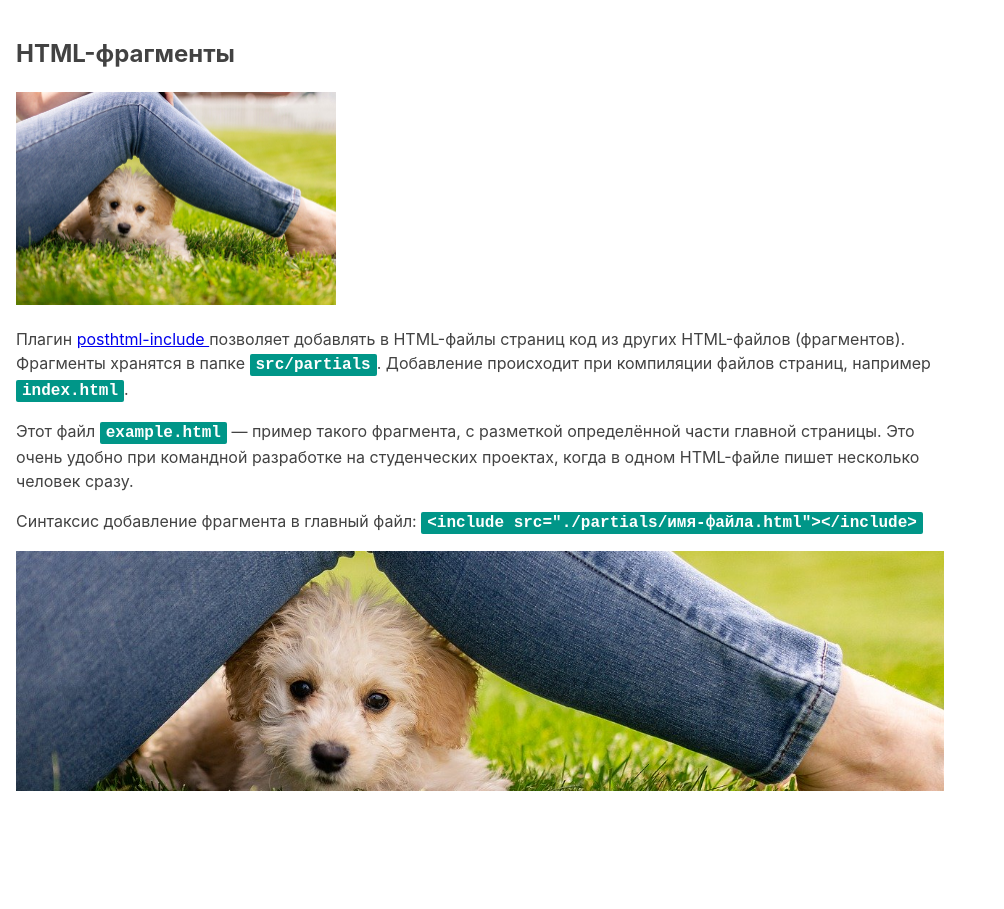
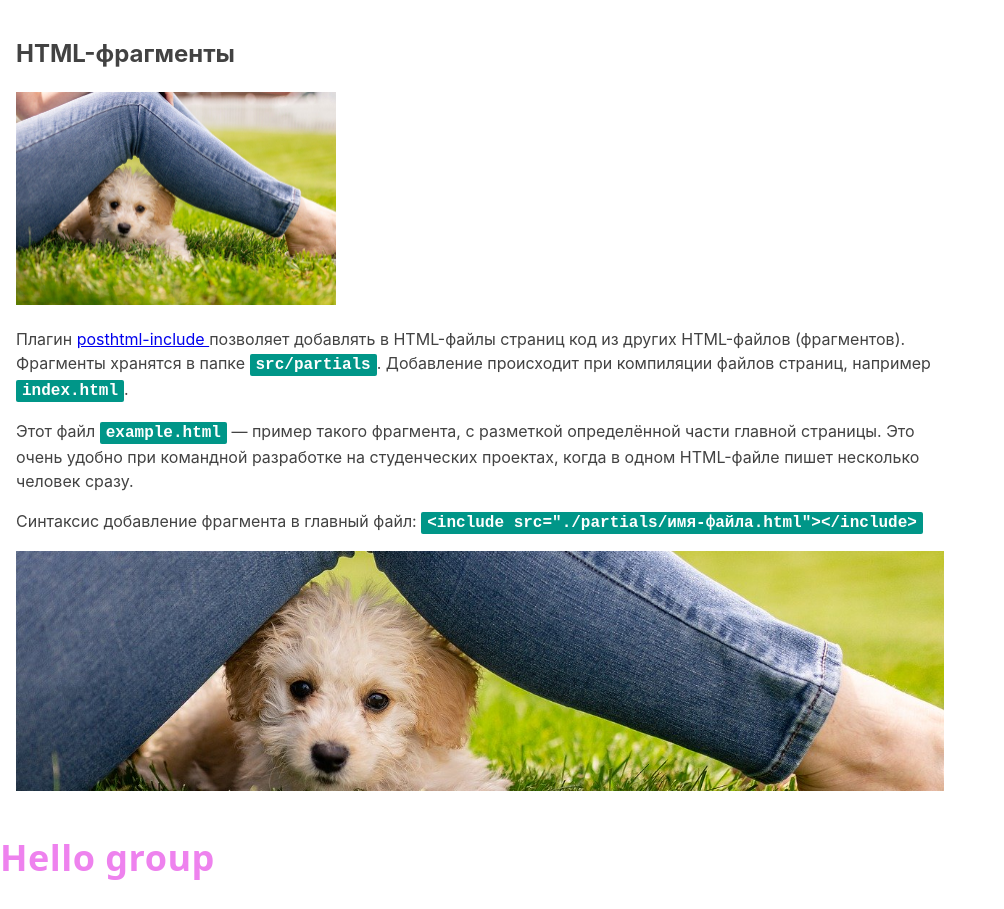
Before and after one commit to Nikolayhous/goit-team-4, a website built with Parcel: page src/index.html in a window 1280 px wide. Shown: the whole page, without its empty margins (0-1004 px from the left). Before the commit the page ends 807 px from the top, so only its background shows below. Built offline with nearby package versions, Linux system fonts and the light colour scheme.

Commit message:
my branch

```diff
--- a/src/index.html
+++ b/src/index.html
@@ -12,8 +12,11 @@
     />
   </head>
   <body>
+
     <!-- Так добавляются фрагменты в главные HTML-файлы страниц. -->
     <include src="./partials/example.html"></include>
+    <include src="./partials/new-branch.html"></include>
+
 
     <!-- Скрипт идёт последним в разметке. В нём уже подключен главный SASS-файл. -->
     <script src="./index.js"></script>
--- /dev/null
+++ b/src/partials/new-branch.html
@@ -0,0 +1,3 @@
+<article class="titel">
+    <h1>Hello group</h1>
+</article>
--- /dev/null
+++ b/src/sass/_new-branch.scss
@@ -0,0 +1,9 @@
+.titel {
+    font-style: normal;
+    font-weight: 500;
+    font-size: 24px;
+    line-height: 1.17;
+    letter-spacing: 0.02em;
+
+    color: violet;
+}
--- a/src/sass/main.scss
+++ b/src/sass/main.scss
@@ -5,3 +5,4 @@
 
 // Стили для файла с примером HTML-фрагмента
 @import './example';
+@import './new-branch';
```
Also changed, not shown: src/sass/main.css (added), 1 other file.
